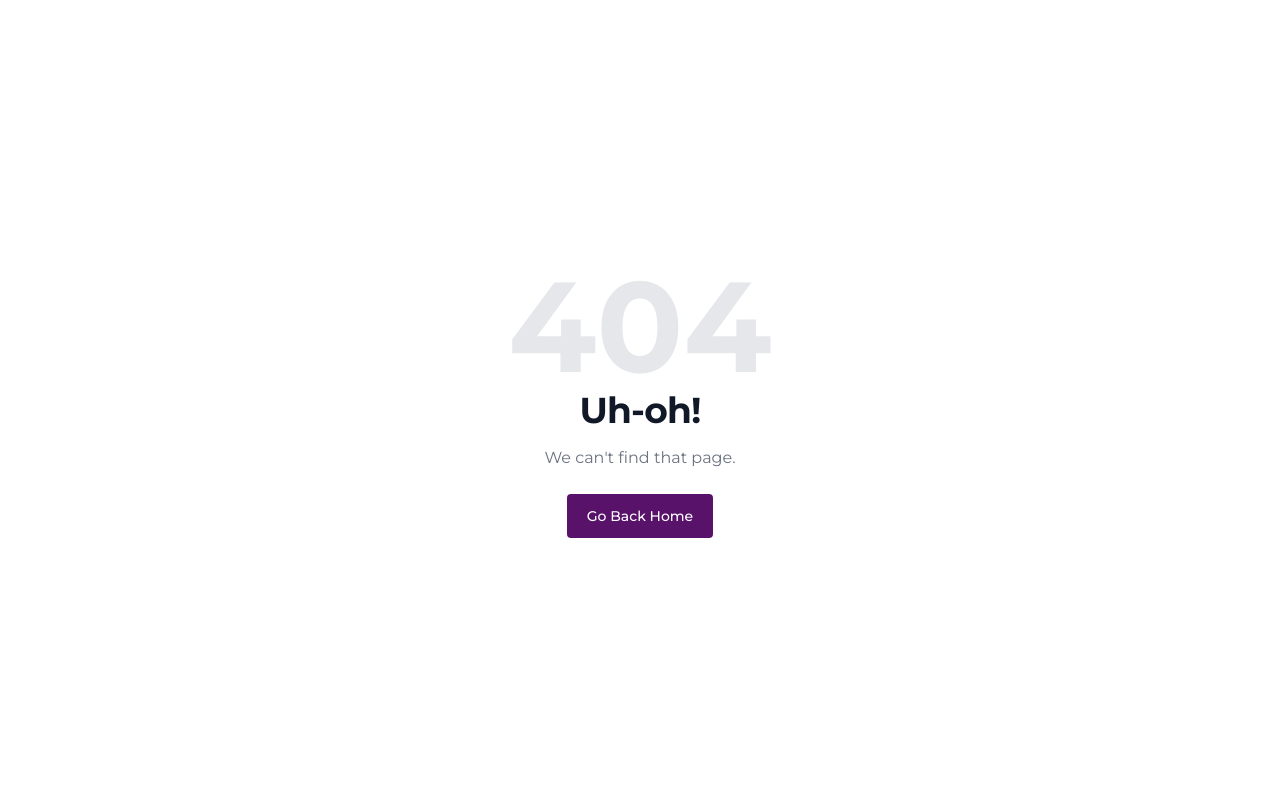
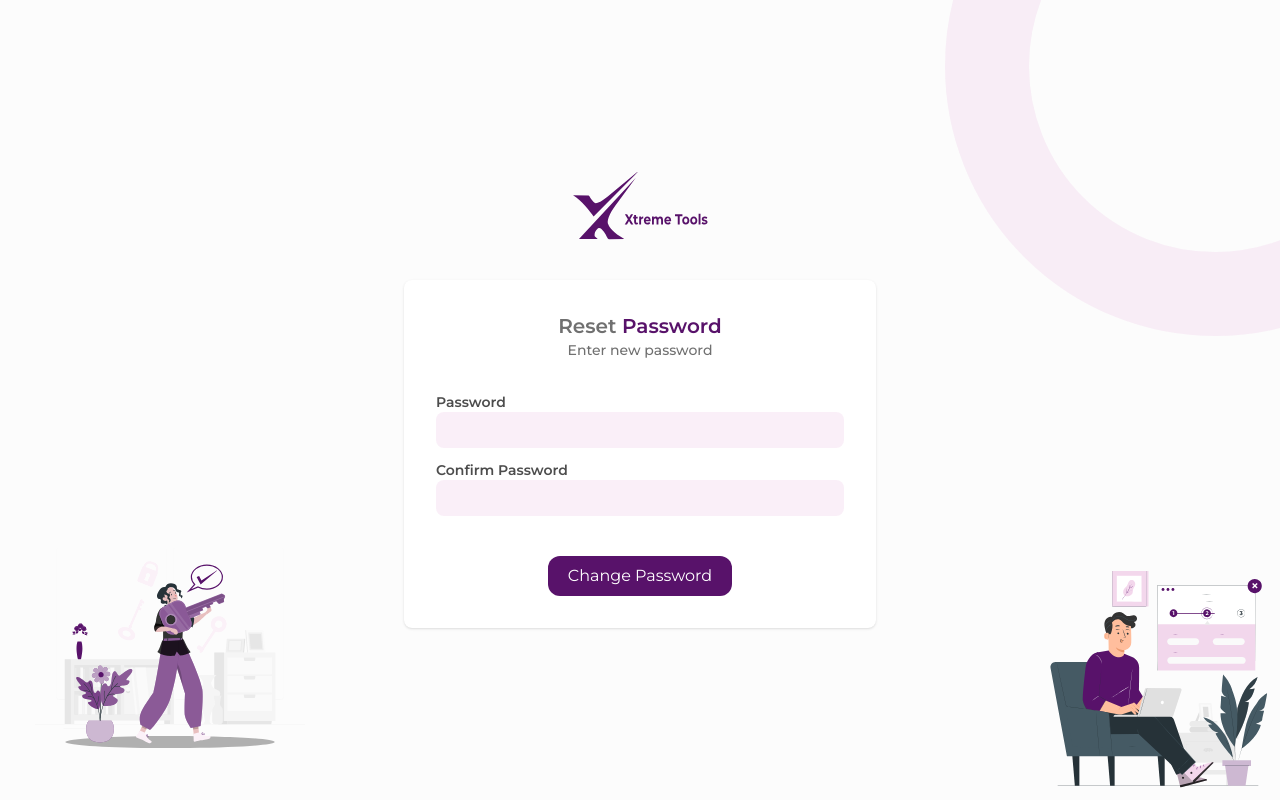
Before and after one commit to SabirKhanek/xtreme-tools, a React (Vite) app: page /reset_password/1 in a window 1280 px wide. Before the commit this address had no page. Built offline with nearby package versions, Linux system fonts and the light colour scheme.

Commit message:
feat: changes

```diff
--- a/src/app.routes.tsx
+++ b/src/app.routes.tsx
@@ -26,6 +26,7 @@ import { NotFound } from "./pages/404";
 import { ContactUs } from "./pages/contact_us";
 import { TOC } from "./pages/toc";
 import { PrivacyPolicy } from "./pages/privacy_policy";
+import { ResetPassword } from "./pages/auth/reset-password";
 
 export const routesConfig: RouteObject[] = [
   {
@@ -47,6 +48,7 @@ export const routesConfig: RouteObject[] = [
       { path: "login", element: <LoginPage /> },
       { path: "signup", element: <SignUp /> },
       { path: "forget", element: <ForgetPassword /> },
+      { path: "reset_password/:token", element: <ResetPassword /> },
     ],
   },
   {
--- a/src/pages/auth/forget/index.tsx
+++ b/src/pages/auth/forget/index.tsx
@@ -1,11 +1,36 @@
 import { toast } from "react-toastify";
 import { Button } from "../../../components/button";
 import { Input } from "../../../components/input";
-
+import { useFormik } from "formik";
+import * as Yup from "yup";
+import { useState } from "react";
+import { sendResetPasswordRequest } from "../../../services/auth";
 export interface ForgetPasswordProps {
   className?: string;
 }
 export function ForgetPassword({ className }: ForgetPasswordProps) {
+  const [isLoading, setIsLoading] = useState(false);
+  const formik = useFormik({
+    initialValues: {
+      email: "",
+    },
+    onSubmit: async (v) => {
+      if (isLoading) return;
+      setIsLoading(true);
+      try {
+        const resp = await sendResetPasswordRequest(v.email);
+        if (resp.success) {
+          toast.success("An email with a rest link has been sent.");
+        } else {
+          toast.error(resp.message);
+        }
+      } catch (error) {
+        toast.error("Something went wrong");
+      }
+      setIsLoading(false);
+    },
+    validationSchema: Yup.object({ email: Yup.string().email().required() }),
+  });
   return (
     <div className={`flex justify-center items-center flex-col ${className}`}>
       <div className="w-[472px] rounded-lg bg-white shadow p-8">
@@ -17,13 +42,19 @@ export function ForgetPassword({ className }: ForgetPasswordProps) {
             Enter your email to reset your password
           </p>
         </div>
-        <form onSubmit={(e) => e.preventDefault()}>
-          <Input label="Email" name="email" containerClass="my-3" />
+        <form onSubmit={formik.handleSubmit}>
+          <Input
+            label="Email"
+            name="email"
+            error={formik.errors.email}
+            value={formik.values.email}
+            isTouched={formik.touched.email}
+            formikTouched={formik.setFieldTouched}
+            onChange={formik.handleChange}
+            containerClass="my-3"
+          />
           <div className="mt-10 flex justify-center">
-            <Button
-              onClick={() => toast("Functionality not implemented yet.")}
-              className="bg-primary"
-            >
+            <Button type="submit" isLoading={isLoading} className="bg-primary">
               Submit
             </Button>
           </div>
--- /dev/null
+++ b/src/pages/auth/reset-password/index.tsx
@@ -0,0 +1,88 @@
+import { toast } from "react-toastify";
+import { Button } from "../../../components/button";
+import { Input } from "../../../components/input";
+import { useFormik } from "formik";
+import * as Yup from "yup";
+import { useState } from "react";
+import { resetPassword } from "../../../services/auth";
+import { useNavigate, useParams } from "react-router-dom";
+export interface ResetPasswordProps {
+  className?: string;
+}
+export function ResetPassword({ className }: ResetPasswordProps) {
+  const token = useParams()["token"];
+  const navigate = useNavigate();
+  const [isLoading, setIsLoading] = useState(false);
+  const formik = useFormik({
+    initialValues: {
+      password: "",
+      confirmPassword: "",
+    },
+    onSubmit: async (v) => {
+      if (isLoading) return;
+      if (!token || token.length < 10)
+        return toast.error("No token provided or invalid. ");
+      setIsLoading(true);
+      try {
+        const resp = await resetPassword(token, v.password);
+        if (resp.success) {
+          toast.success("Password was changed. You can now login!");
+          navigate("/login");
+        } else {
+          toast.error(resp.message);
+        }
+      } catch (error) {
+        toast.error("Something went wrong");
+      }
+      setIsLoading(false);
+    },
+    validationSchema: Yup.object({
+      password: Yup.string().min(8).required(),
+      confirmPassword: Yup.string()
+        .oneOf([Yup.ref("password")], "Passwords must match")
+        .required("Confirm password is required"),
+    }),
+  });
+  return (
+    <div className={`flex justify-center items-center flex-col ${className}`}>
+      <div className="w-[472px] rounded-lg bg-white shadow p-8">
+        <div className="text-center flex-col justify-center items-center mb-8">
+          <h2 className=" font-semibold text-xl text-[#707070]">
+            Reset <span className="text-primary">Password</span>
+          </h2>
+          <p className="text-[#707070] text-sm font-medium">
+            Enter new password
+          </p>
+        </div>
+        <form onSubmit={formik.handleSubmit}>
+          <Input
+            label="Password"
+            name="password"
+            error={formik.errors.password}
+            value={formik.values.password}
+            isTouched={formik.touched.password}
+            formikTouched={formik.setFieldTouched}
+            onChange={formik.handleChange}
+            containerClass="my-3"
+          />
+          <Input
+            label="Confirm Password"
+            name="confirmPassword"
+            type="password"
+            error={formik.errors.confirmPassword}
+            value={formik.values.confirmPassword}
+            isTouched={formik.touched.confirmPassword}
+            formikTouched={formik.setFieldTouched}
+            onChange={formik.handleChange}
+            containerClass="my-3"
+          />
+          <div className="mt-10 flex justify-center">
+            <Button isLoading={isLoading} type="submit" className="bg-primary">
+              Change Password
+            </Button>
+          </div>
+        </form>
+      </div>
+    </div>
+  );
+}
--- a/src/services/auth.ts
+++ b/src/services/auth.ts
@@ -105,3 +105,19 @@ export function isLoggedIn() {
 
   return undefined;
 }
+
+export async function sendResetPasswordRequest(email: string) {
+  const resp = await axios.post<StandardHttpResponse<string>>(
+    "/auth/reset_password",
+    { email }
+  );
+  return resp.data;
+}
+
+export async function resetPassword(token: string, newPassword: string) {
+  const resp = await axios.post<StandardHttpResponse<string>>(
+    "/auth/reset_new",
+    { token, newPassword }
+  );
+  return resp.data;
+}
```
